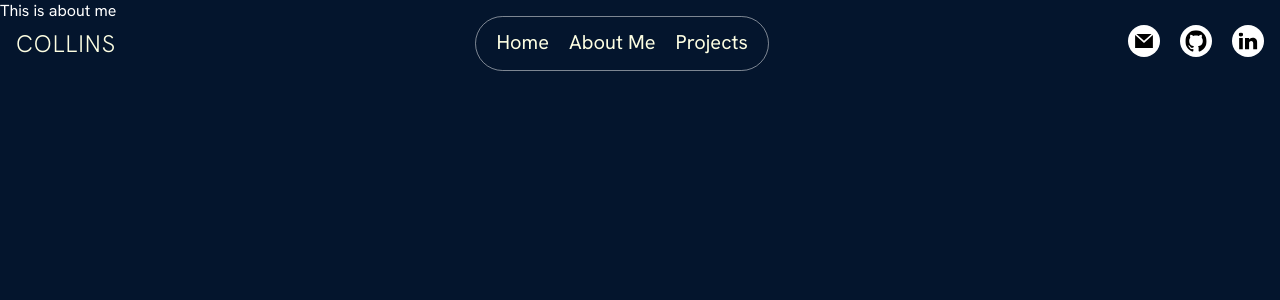
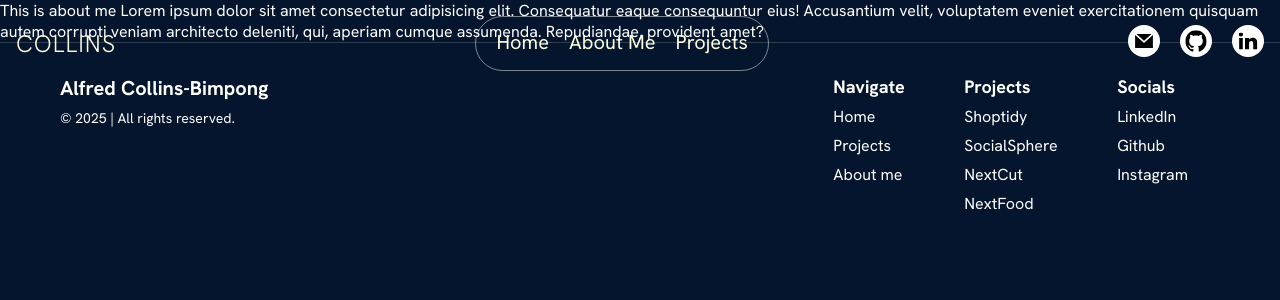
Before and after one commit to Acollins65/Collins_Dev_Portfolio, a React (Vite) app: page /about in a window 1280 px wide. Shown: the top 300 px of the page. Built offline with nearby package versions, Linux system fonts and the light colour scheme.

Commit message:
Footer Update

```diff
--- a/src/App.jsx
+++ b/src/App.jsx
@@ -1,5 +1,6 @@
 import "./App.css";
 import { Navbar } from "./Sections/Navbar/Navbar";
+import { Footer } from "./Sections/Footer/Footer";
 import { BrowserRouter, Routes, Route } from "react-router-dom";
 import Home from "./Pages/Home/Home";
 import AboutMe from "./Pages/AboutMe/AboutMe";
@@ -16,6 +17,7 @@ function App() {
           <Route path="/projects" element={<Projects />} />
           {/* <Route path="*" element={<Navigate to="/" />} /> */}
         </Routes>
+        <Footer />
       </BrowserRouter>
     </div>
   );
--- a/src/Pages/AboutMe/AboutMe.jsx
+++ b/src/Pages/AboutMe/AboutMe.jsx
@@ -3,7 +3,14 @@ import { Hero } from "../../Sections/Hero Section/Hero";
 import { About } from "../../Sections/About Section/About";
 
 const AboutMe = () => {
-  return <div>This is about me</div>;
+  return (
+    <div>
+      This is about me Lorem ipsum dolor sit amet consectetur adipisicing elit.
+      Consequatur eaque consequuntur eius! Accusantium velit, voluptatem eveniet
+      exercitationem quisquam autem corrupti veniam architecto deleniti, qui,
+      aperiam cumque assumenda. Repudiandae, provident amet?
+    </div>
+  );
 };
 
 export default AboutMe;
--- a/src/Pages/Projects/Projects.jsx
+++ b/src/Pages/Projects/Projects.jsx
@@ -1,7 +1,15 @@
 import React from "react";
 
 const Project = () => {
-  return <div>This is my Project</div>;
+  return (
+    <div>
+      This is my Project This is about me Lorem ipsum dolor sit amet consectetur
+      adipisicing elit. Consequatur eaque consequuntur eius! Accusantium velit,
+      voluptatem eveniet exercitationem quisquam autem corrupti veniam
+      architecto deleniti, qui, aperiam cumque assumenda. Repudiandae, provident
+      amet?
+    </div>
+  );
 };
 
 export default Project;
--- /dev/null
+++ b/src/Sections/Footer/Footer.jsx
@@ -0,0 +1,59 @@
+import React from "react";
+import { Link } from "react-router-dom";
+import styles from "./Footer.module.css";
+import { getImageUrl } from "../../utils";
+
+export const Footer = () => {
+  const currentYear = new Date().getFullYear();
+
+  return (
+    <footer className={styles.footer}>
+      <div className={styles.footerContent}>
+        <div className={styles.brand}>
+          <h4>Alfred Collins-Bimpong</h4>
+          <p>© {currentYear} | All rights reserved.</p>
+        </div>
+        <div className={styles.links}>
+          <div className={styles.linkSection}>
+            <h5>Navigate</h5>
+            <Link to="/">Home</Link>
+            <Link to="/projects">Projects</Link>
+            <Link to="/about">About me</Link>
+            {/* <Link to="/contact">Contact me</Link> */}
+          </div>
+          <div className={styles.linkSection}>
+            <h5>Projects</h5>
+            <Link to="/projects/shop">Shoptidy</Link>
+            <Link to="/projects/socialsphere">SocialSphere</Link>
+            <Link to="/projects/nextcut">NextCut</Link>
+            <Link to="/projects/nextfood">NextFood</Link>
+          </div>
+          <div className={styles.linkSection}>
+            <h5>Socials</h5>
+            <a
+              href="https://linkedin.com/in/alfredcollins65"
+              target="_blank"
+              rel="noopener noreferrer"
+            >
+              LinkedIn
+            </a>
+            <a
+              href="https://github.com/alfredcollins65"
+              target="_blank"
+              rel="noopener noreferrer"
+            >
+              Github
+            </a>
+            <a
+              href="https://instagram.com/alfredcollins65"
+              target="_blank"
+              rel="noopener noreferrer"
+            >
+              Instagram
+            </a>
+          </div>
+        </div>
+      </div>
+    </footer>
+  );
+};
--- /dev/null
+++ b/src/Sections/Footer/Footer.module.css
@@ -0,0 +1,84 @@
+.footer {
+  background-color: transparent;
+  border-top: 1px solid #ffffff2c;
+  color: #fff;
+  width: 100%;
+  padding: 2rem;
+  display: flex;
+  justify-content: center;
+  align-items: center;
+}
+
+.footerContent {
+  max-width: 1200px;
+  width: 100%;
+  padding: 0 20px;
+  display: flex;
+  justify-content: space-between;
+  align-items: flex-start;
+  width: 100%;
+  max-width: 1200px;
+  flex-wrap: wrap;
+}
+
+.brand {
+  flex: 2;
+  margin-bottom: 1rem;
+}
+
+.brand h4 {
+  margin: 0;
+  font-size: 1.25rem;
+}
+
+.brand p {
+  margin: 0.5rem 0 0;
+  font-size: 0.875rem;
+}
+
+.links {
+  display: flex;
+  flex: 1;
+  justify-content: space-between;
+  flex-wrap: wrap;
+}
+
+.linkSection {
+  display: flex;
+  flex-direction: column;
+  margin-right: 2rem;
+}
+
+.linkSection h5 {
+  margin-bottom: 0.5rem;
+  font-size: 1.125rem;
+}
+
+.linkSection a {
+  color: #fff;
+  text-decoration: none;
+  margin-bottom: 0.5rem;
+  font-size: var(--font-size-body-md);
+  transition: color 0.3s;
+}
+
+.linkSection a:hover {
+  color: #007bff;
+}
+
+@media (max-width: 768px) {
+  .footerContent {
+    flex-direction: column;
+    align-items: flex-start;
+  }
+
+  .links {
+    width: 100%;
+    margin-top: 1rem;
+  }
+
+  .linkSection {
+    margin-right: 0;
+    margin-bottom: 1rem;
+  }
+}
```
